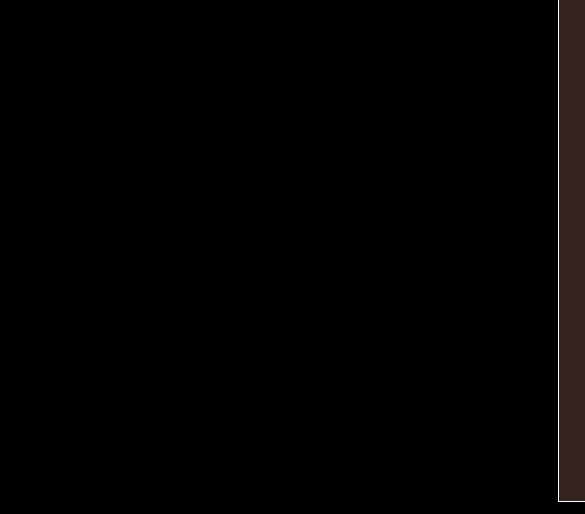
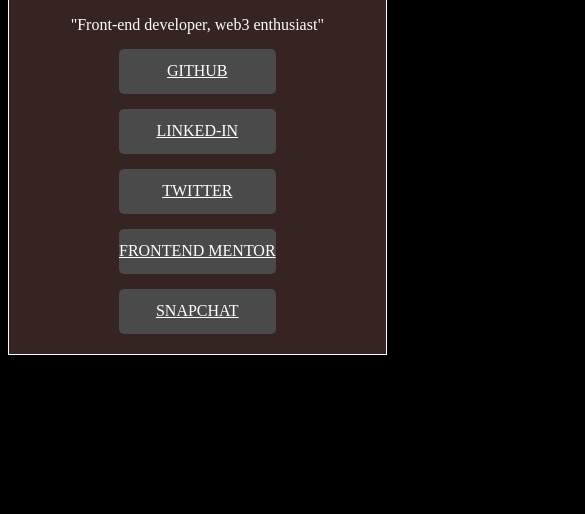
Before and after one commit to lordmikeBot123/socialMedia, a plain HTML site: page index.html in a window 390 px wide. Shown: the part 330-844 px from the top of the page, 585 px wide, since content can reach past the window. Drawn offline with Linux system fonts and the light colour scheme.

Commit message:
add media query

```diff
--- a/style.css
+++ b/style.css
@@ -50,3 +50,58 @@ text-align: center;
 justify-content: center;
 
 }
+
+/* Small desktop (1024px and below) */
+@media (max-width: 1024px) {
+    .div1 {
+        width: 400px;
+        margin-left: auto;
+        margin-right: auto;
+        margin-top: 100px;
+    }
+}
+
+/* Tablet devices (768px and below) */
+@media (max-width: 768px) {
+    .div1 {
+        width: 350px;
+        height: auto;
+        margin-left: auto;
+        margin-right: auto;
+        margin-top: 80px;
+        padding: 20px 15px;
+    }
+
+    .links {
+        width: 170px;
+        height: 40px;
+    }
+
+    .div2 {
+        gap: 15px;
+    }
+}
+
+/* Mobile devices (480px and below) */
+@media (max-width: 480px) {
+    .div1 {
+        width: 90%;
+        max-width: 100%;
+        margin-left: 0;
+        margin-right: 0;
+        margin-top: 50px;
+        padding: 20px;
+        border: 1px solid white;
+    }
+
+    .links {
+        width: 100%;
+        max-width: 250px;
+        height: 45px;
+    }
+
+    .div2 {
+        margin-top: 15px;
+        gap: 15px;
+    }
+}
```
Also changed, not shown: 1 other file.
